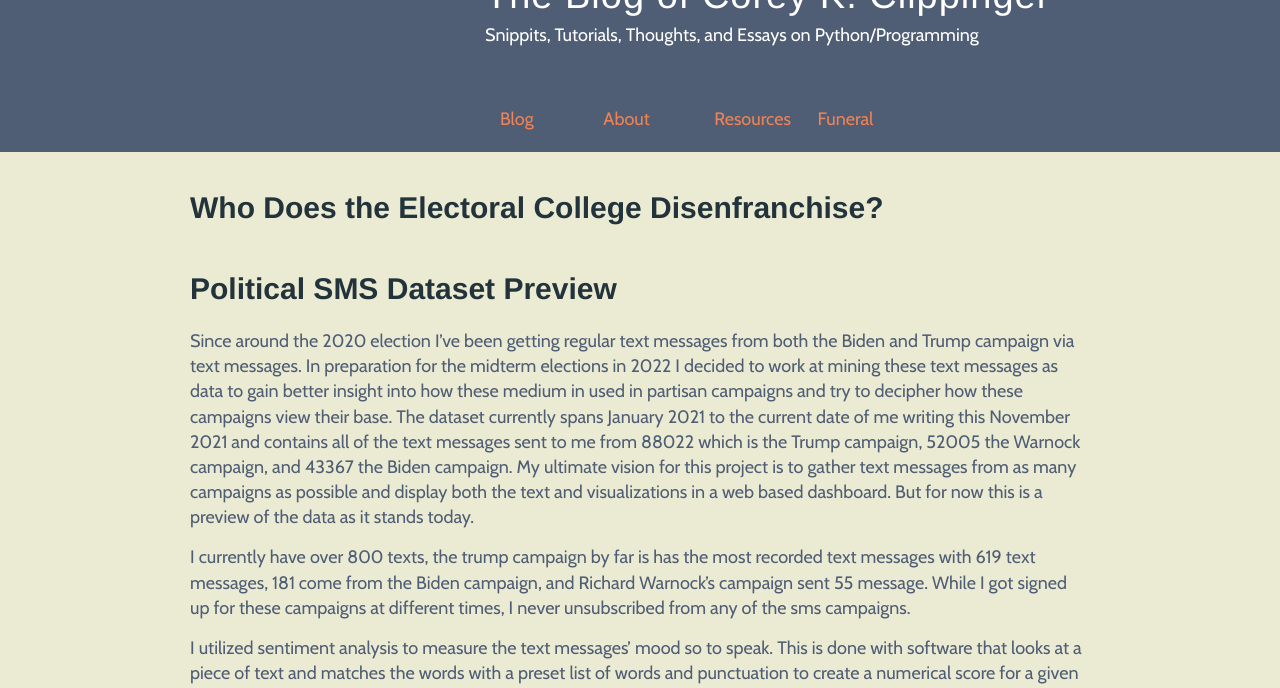
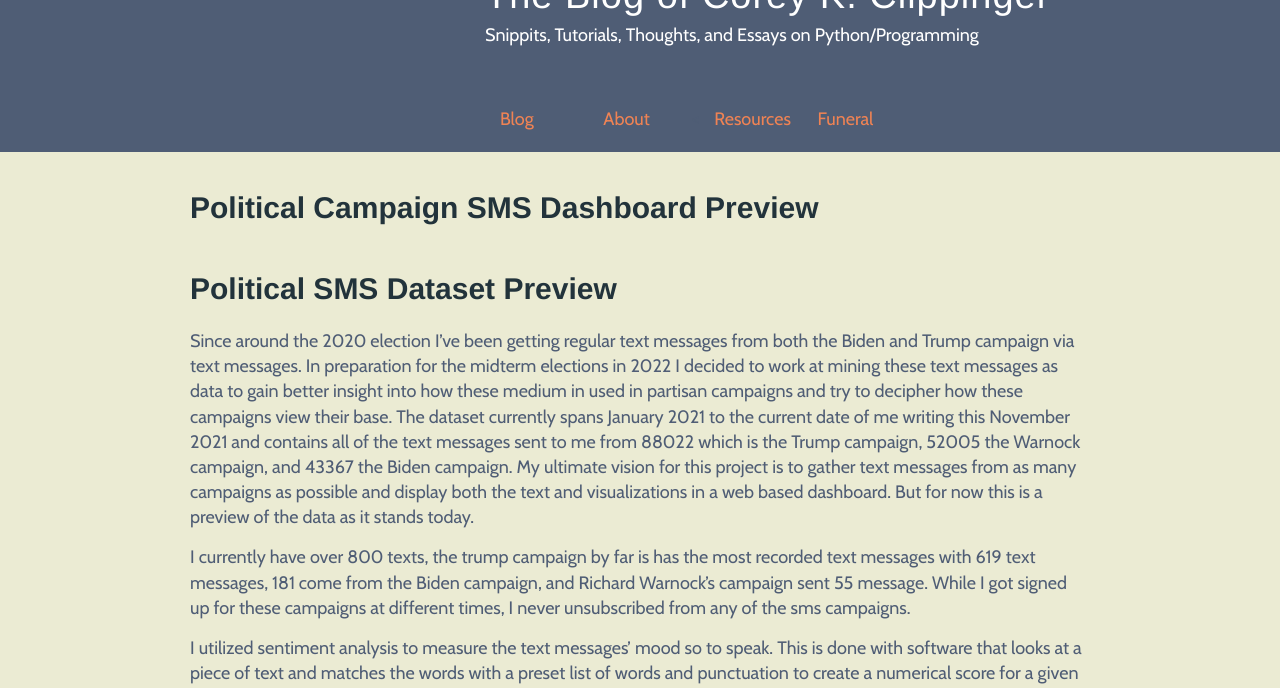
Before and after one commit to coreyclip/coreyclip.github.io, a Jekyll site: the page built from _posts/2021-11-22-Political-Sms-Campaign-Project-Preview.md, in a window 1280 px wide and 900 px high, cut to the strip 212-900 px from the top of the window. Built offline with Jekyll 4.4.1, drawn with Linux system fonts in a browser that asks for light colours; nearby versions of some CDN libraries; some web fonts are replaced.

Commit message:
fix post title and add images

```diff
--- a/_posts/2021-11-22-Political-Sms-Campaign-Project-Preview.md
+++ b/_posts/2021-11-22-Political-Sms-Campaign-Project-Preview.md
@@ -1,8 +1,8 @@
 ---
 layout: post
-title: Who Does the Electoral College Disenfranchise?
+title: Political Campaign SMS Dashboard Preview
 published: true
-tags: blog politics data
+tags: project politics data
 ---
 # Political SMS Dataset Preview
 Since around the 2020 election I've been getting regular text messages from both the Biden and Trump campaign via text messages. In preparation for the midterm elections in 2022 I decided to work at mining these text messages as data to gain better insight into how these medium in used in partisan campaigns and try to decipher how these campaigns view their base. The dataset currently spans January 2021 to the current date of me writing this November 2021 and contains all of the text messages sent to me from 88022 which is the Trump campaign, 52005 the Warnock campaign, and 43367 the Biden campaign. My ultimate vision for this project is to gather text messages from as many campaigns as possible and display both the text and visualizations in a web based dashboard. But for now this is a preview of the data as it stands today.
```
Also changed, not shown: images/output_11_1.png (added), images/output_12_1.png (added), images/output_3_0.png (added), images/output_4_1.png (added), images/output_6_0.png (added), images/output_7_0.png (added), images/output_8_0.png (added), images/output_9_1.png (added).
